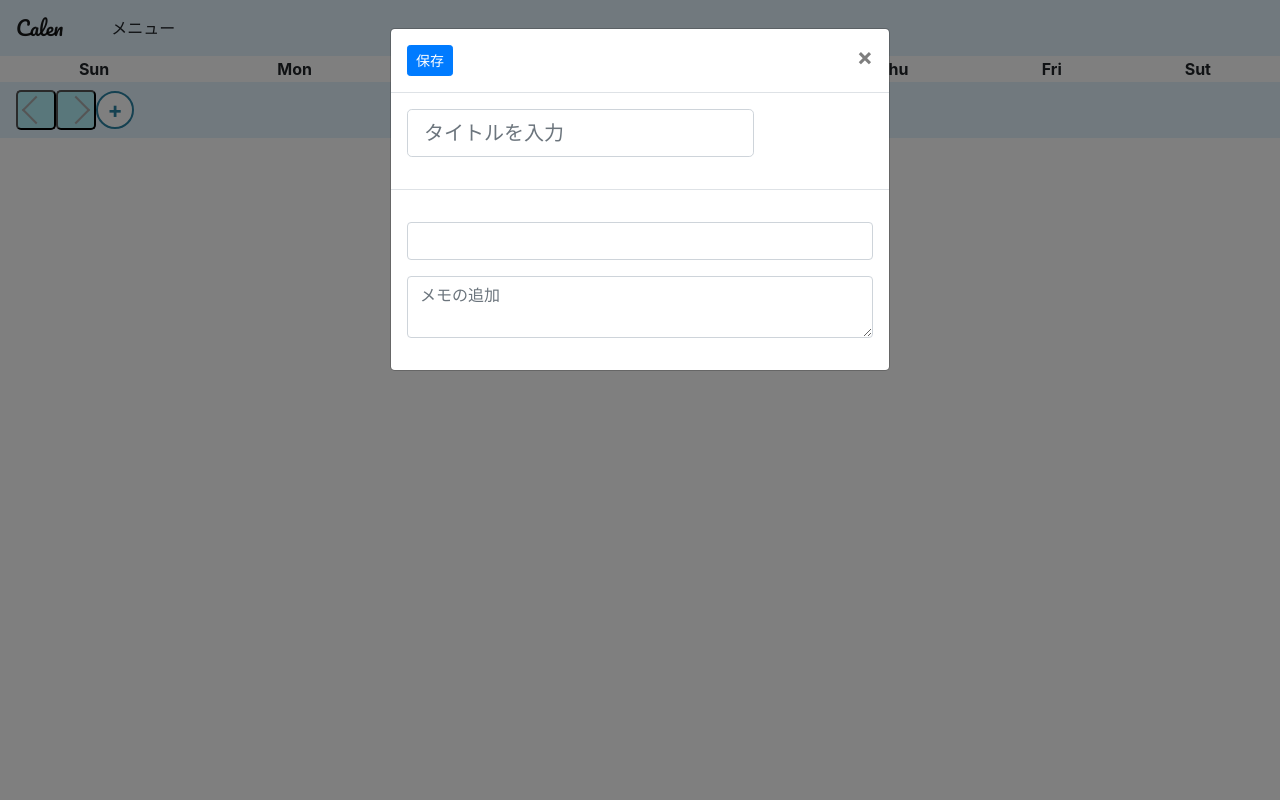
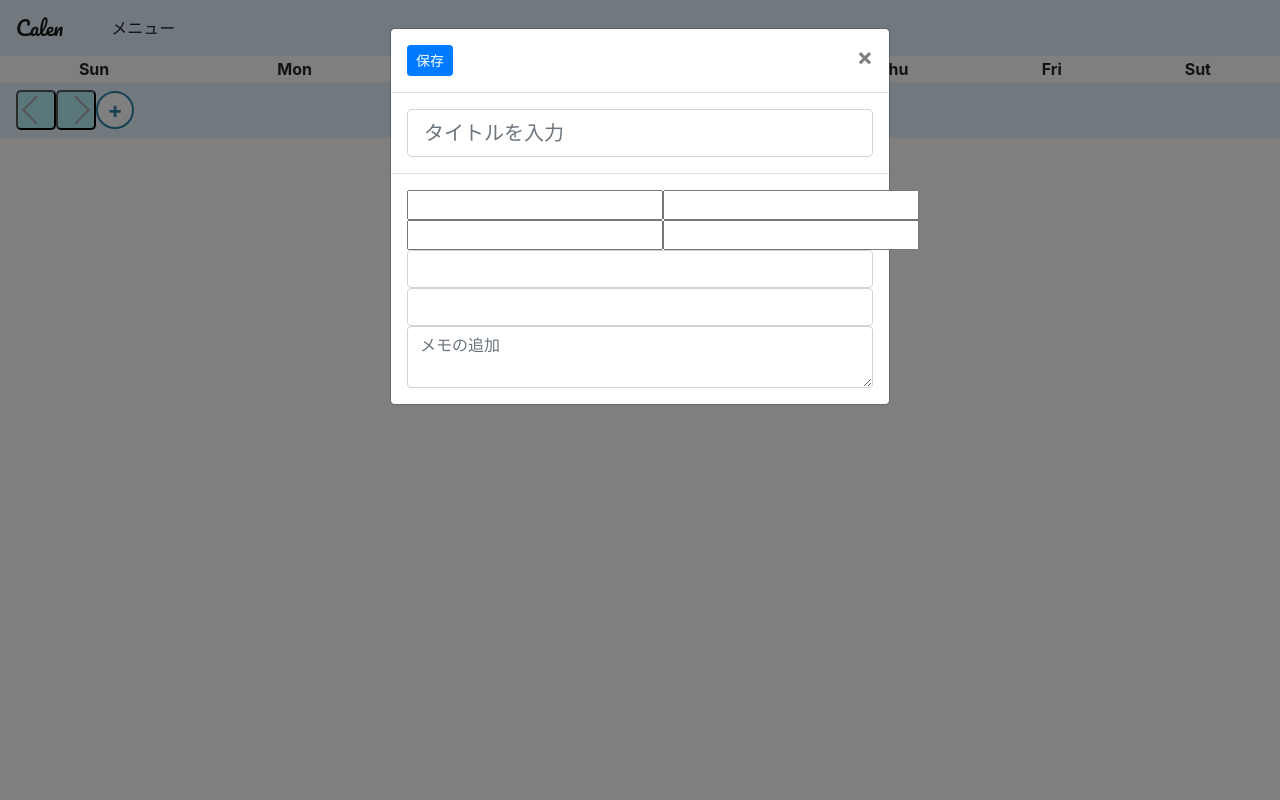
Before and after one commit to naruhiko-toda/MyCalendar, a Django app: template calen/templates/calen/index.html in a window 1280 px wide, after a click that opens the changed part. Run offline with Django 3.2, Linux system fonts and the light colour scheme; the template is opened without the code that fills it: most values are stand-ins (such as "Sample title", 1, 10 or a date in 2020); lists and menus that the app fills with data are empty; some libraries are stand-ins or nearby versions.

Commit message:
日付選択の実装

```diff
--- a/calen/templates/calen/index.html
+++ b/calen/templates/calen/index.html
@@ -6,6 +6,7 @@
     <meta name="viewport" content="width=device-width, initial-scale=1, shrink-to-fit=no">
     <link rel="stylesheet" href="https://stackpath.bootstrapcdn.com/bootstrap/4.3.1/css/bootstrap.min.css" integrity="sha384-ggOyR0iXCbMQv3Xipma34MD+dH/1fQ784/j6cY/iJTQUOhcWr7x9JvoRxT2MZw1T" crossorigin="anonymous">
     <link href="https://fonts.googleapis.com/css?family=Pacifico&display=swap" rel="stylesheet">
+    <link rel="stylesheet" href="http://ajax.googleapis.com/ajax/libs/jqueryui/1/themes/flick/jquery-ui.css" >
     <link rel="stylesheet" href="{% static 'calen/css/index.css' %}">
     <title>calen</title>
   </head>
@@ -48,5 +49,7 @@
     <script src="https://code.jquery.com/jquery-3.4.1.min.js" integrity="sha256-CSXorXvZcTkaix6Yvo6HppcZGetbYMGWSFlBw8HfCJo=" crossorigin="anonymous"></script>
     <script src="https://cdnjs.cloudflare.com/ajax/libs/popper.js/1.14.7/umd/popper.min.js" integrity="sha384-UO2eT0CpHqdSJQ6hJty5KVphtPhzWj9WO1clHTMGa3JDZwrnQq4sF86dIHNDz0W1" crossorigin="anonymous"></script>
     <script src="https://stackpath.bootstrapcdn.com/bootstrap/4.3.1/js/bootstrap.min.js" integrity="sha384-JjSmVgyd0p3pXB1rRibZUAYoIIy6OrQ6VrjIEaFf/nJGzIxFDsf4x0xIM+B07jRM" crossorigin="anonymous"></script>
+    <script src="http://ajax.googleapis.com/ajax/libs/jqueryui/1/jquery-ui.min.js"></script>
+    <script src="http://ajax.googleapis.com/ajax/libs/jqueryui/1/i18n/jquery.ui.datepicker-ja.min.js"></script>
   </body>
 </html>
--- a/calen/templates/calen/modules/schedule_modal.html
+++ b/calen/templates/calen/modules/schedule_modal.html
@@ -1,7 +1,6 @@
 <div class="modal fade" id="exampleModal" tabindex="-1" role="dialog" aria-labelledby="exampleModalLabel" aria-hidden="true">
   <div class="modal-dialog" role="document">
     <div class="modal-content">
-      <form>
         <div class="modal-header">
           <button type="button" class="btn btn-primary btn-sm">保存</button>
           <button type="button" class="close" data-dismiss="modal" aria-label="Close">
@@ -9,24 +8,21 @@
           </button>
         </div>
         <div class="modal-header">
-          <div class="form-group">
             <input class="form-control form-control-lg" type="text" placeholder="タイトルを入力">
-          </div>
         </div>
         <div class="modal-body">
-          <div class="form-group">
-
+          <div class="schedule_start_input">
+            <input type="text" class="start_date" id="datepicker_start">
+            <input type="text" class="start_time" id="">
           </div>
-          <div class="form-group">
+          <div class="schedule_finish_input">
+            <input type="text" class="finish_date" id="datepicker_finish">
+            <input type="text" class="finish_time" id="">
           </div>
-          <div class="form-group">
+            <input type="text" class="form-control" id="start_time">
             <input type="text" class="form-control" id="recipient-name">
-          </div>
-          <div class="form-group">
             <textarea class="form-control" id="message-text" placeholder="メモの追加"></textarea>
-          </div>
         </div>
-      </form>
     </div>
   </div>
 </div>
--- a/static/calen/css/index.css
+++ b/static/calen/css/index.css
@@ -77,3 +77,7 @@ td{
 	color: #FFF;
 	border: 2px solid #FFF;
 }
+
+.schedule_start_input, .schedule_finish_input{
+  display: flex;
+}
--- a/static/calen/js/index.js
+++ b/static/calen/js/index.js
@@ -90,3 +90,10 @@ $('#exampleModal').on('show.bs.modal', function (event) {
   modal.find('.modal-title').text('New message to ' + recipient)
   modal.find('.modal-body input').val(recipient)
 })
+
+$(function() {
+  $("#datepicker_start").datepicker();
+  $("#datepicker_start").val(this_year+'/'+this_month+'/'+this_date);
+  $("#datepicker_finish").datepicker();
+  $("#datepicker_finish").val(this_year+'/'+this_month+'/'+this_date);
+  });
```
